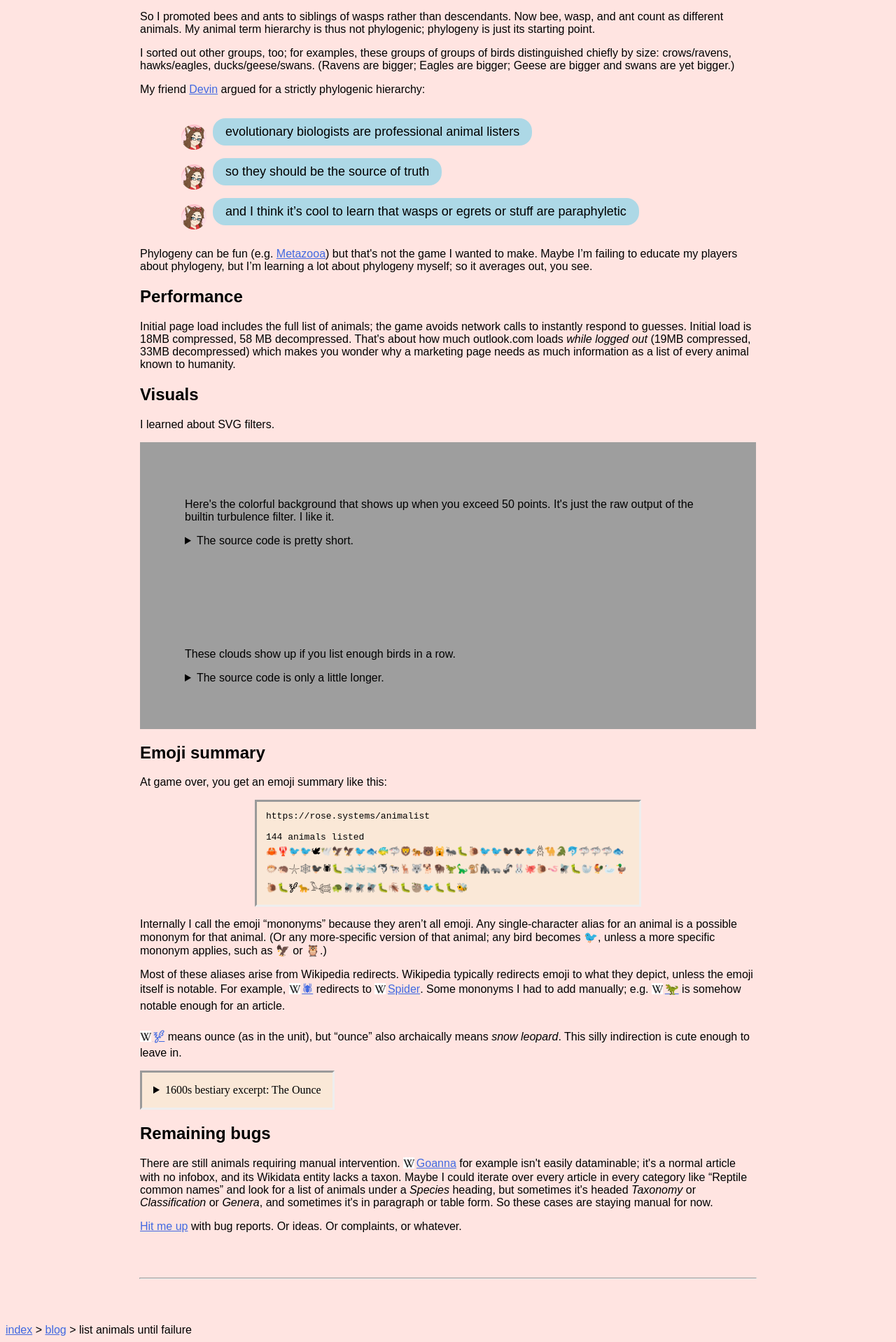
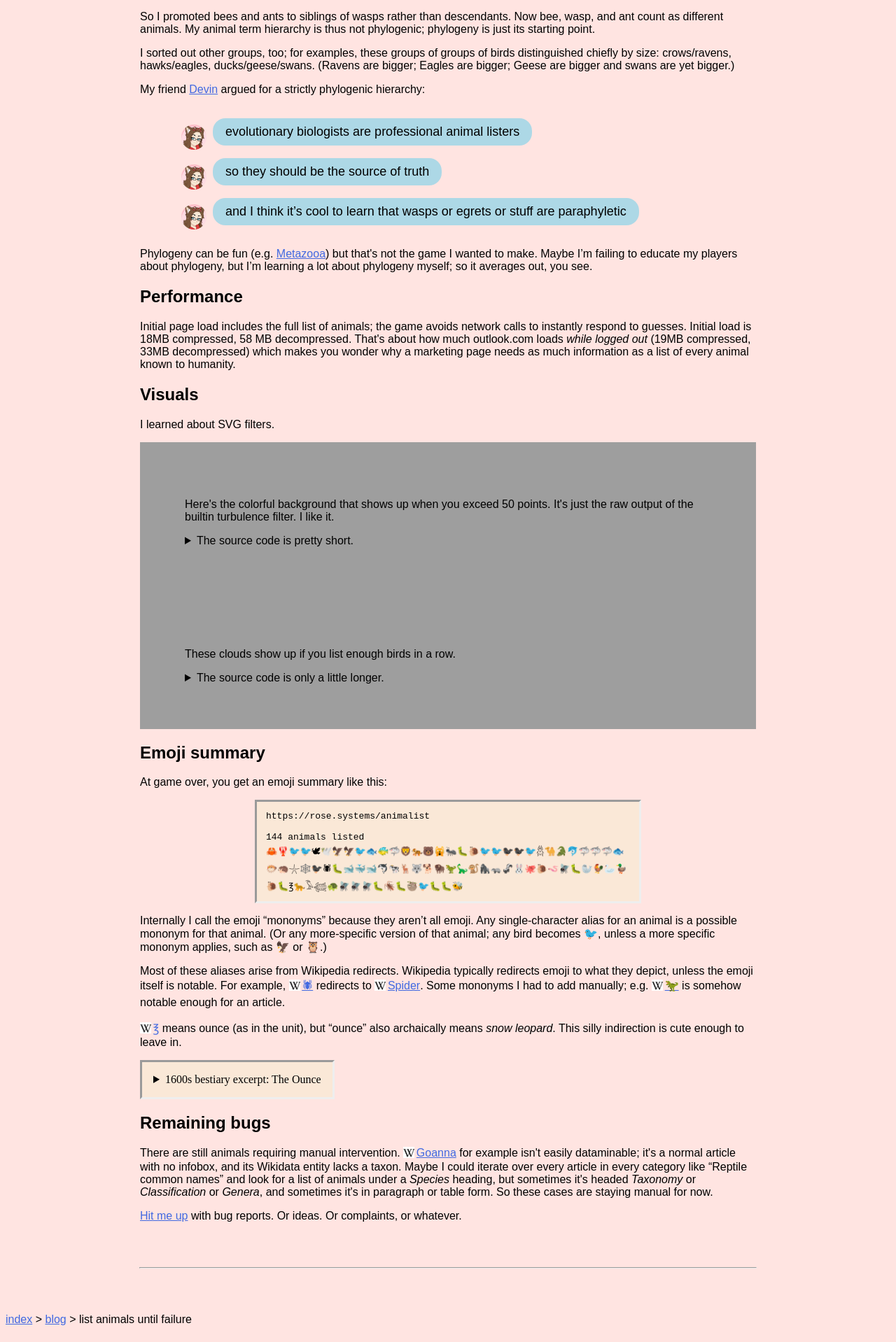
Before and after one commit to Roachbones/Roachbones.github.io, a Jekyll site: the page built from _posts/2025-01-24-list-animals-until-failure.html, in a window 1280 px wide. Shown: the part 2385-4303 px from the top of the page at 70% size. Built offline with Jekyll 4.4.1, drawn with Linux system fonts in a browser that asks for light colours.

Commit message:
🝳 → ℥

```diff
--- a/_posts/2025-01-24-list-animals-until-failure.html
+++ b/_posts/2025-01-24-list-animals-until-failure.html
@@ -20,14 +20,14 @@ style: |
         vertical-align: middle;
         margin-right: 2pt;
     }
-    #🝳, samp { background-color: var(--color-bg-secondary); }
-    #🝳 {
+    #℥, samp { background-color: var(--color-bg-secondary); }
+    #℥ {
         font-family: serif;
         padding: 1em;
         max-width: max-content;
         border-style: inset;
     }
-    #🝳[open] > div { /* could use ::details-content but using div for compatibility */
+    #℥[open] > div { /* could use ::details-content but using div for compatibility */
         display: flex; flex-wrap: wrap; justify-content: center; column-gap: 1em;
         & > div { flex: 1; min-width: 50% }
         & img { flex: 1; min-width: 18em; max-width: 35em; align-self: center;}
@@ -206,16 +206,16 @@ style: |
 <br>
 144 animals listed<br>
 
-🦀🦞🐦🐦🕊🕊️🦅🦅🐦🐟🐠🦈🦁🐅🐻🙀🐜🐛🐌🐦🐦🐦‍⬛🐦‍⬛🐦𓆣🐪🐊🐬🦈🦈🦈🐟🐡🦔𓇼🕸️🐦‍⬛🕷🐛🐋🐳🐋🫍🐄🦌🐺🐕🦬🦖🦕🐒🦍🦡🦨🐰🐙🐌🪱🪰🐛🦭🐓🦢🦆🐌🐛🝳🐆𓅣𓆉🐢🪰🪰🪰🐛🪳🐛🦥🐦🐛🐛🐝
+🦀🦞🐦🐦🕊🕊️🦅🦅🐦🐟🐠🦈🦁🐅🐻🙀🐜🐛🐌🐦🐦🐦‍⬛🐦‍⬛🐦𓆣🐪🐊🐬🦈🦈🦈🐟🐡🦔𓇼🕸️🐦‍⬛🕷🐛🐋🐳🐋🫍🐄🦌🐺🐕🦬🦖🦕🐒🦍🦡🦨🐰🐙🐌🪱🪰🐛🦭🐓🦢🦆🐌🐛℥🐆𓅣𓆉🐢🪰🪰🪰🐛🪳🐛🦥🐦🐛🐛🐝
 </samp>
 
 <p>Internally I call the emoji “mononyms” because they aren’t all emoji. Any single-character alias for an animal is a possible mononym for that animal. (Or any more-specific version of that animal; any bird becomes 🐦, unless a more specific mononym applies, such as 🦅 or 🦉.)
 
 <p>Most of these aliases arise from Wikipedia redirects. Wikipedia typically redirects emoji to what they depict, unless the emoji itself is notable<!-- (this is explained at <a href=https://en.wikipedia.org/wiki/WP:REMOJI>WP:REMOJI</a>)-->. For example, <a href=https://en.wikipedia.org/wiki/🕷>🕷</a> redirects to <a href=https://en.wikipedia.org/wiki/Spider>Spider</a>. Some mononyms I had to add manually; e.g. <a href=https://en.wikipedia.org/wiki/🦖>🦖</a> is somehow notable enough for an article.
 
-<p><a href=https://en.wikipedia.org/wiki/🝳>🝳</a> means ounce (as in the unit), but “ounce” also archaically means <i>snow leopard</i>. This silly indirection is cute enough to leave in.
+<p><a href=https://en.wikipedia.org/wiki/℥>℥</a> means ounce (as in the unit), but “ounce” also archaically means <i>snow leopard</i>. This silly indirection is cute enough to leave in.
 
-<details id=🝳><summary>1600s bestiary excerpt: The Ounce</summary>
+<details id=℥><summary>1600s bestiary excerpt: The Ounce<span id=🝳></summary>
 <div>
 <div lang=en-emodeng>
 <p>The Ounce is a moſt cruel Beaſt, of the quantity of a village or maſtiffe Dog, having his face and ears like to a Lions, his body, tail, feet, and nails like a Cats, of a very terrible Aſpect, his teeth ſo ſtrong and ſharp, that he can even cut Wood in ſunder with them; he hath alſo in his nails ſo great ſtrength, that he only fighteth with them, and uſeth them for his greateſt defence…</p>
```
